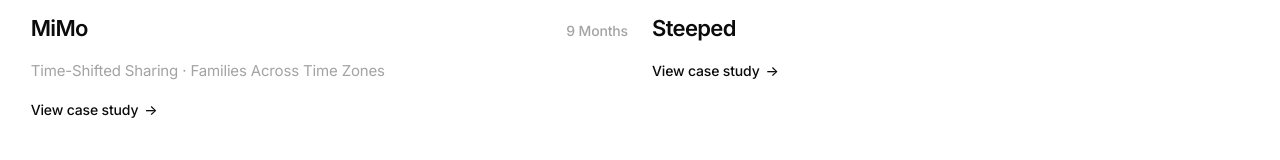
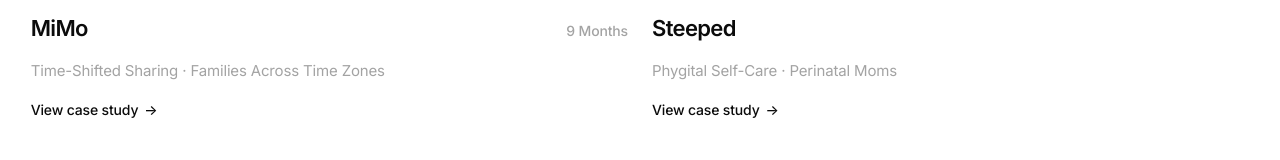
Before and after one commit to ying3298/ying-chung-portfolio, a plain HTML site: page index.html in a window 1280 px wide. Shown: the part 2341-2501 px from the top of the page. Drawn offline with Linux system fonts and the light colour scheme; animation ran at ten frames a second; a web font is replaced by a local one.

Commit message:
Steeped card: add category line
Co-Authored-By: Claude Opus 5.5 <noreply@anthropic.com>
Claude-Session: https://claude.ai/code/session_01WD3SAtVDyrkX9nP9bLHVH3

```diff
--- a/index.html
+++ b/index.html
@@ -1426,6 +1426,7 @@ html.has-cur [data-cur] *{cursor:none;}
             <img src="assets/steeped-cover-4x3-poster.jpg" alt="Steeped: raspberry tea glowing on the smart coaster beside the tea kit, with the phone showing the tea left in the cup." width="1400" height="1050">
           </div>
           <div class="top"><h3>Steeped</h3></div>
+          <p class="cat">Phygital Self-Care · Perinatal Moms</p>
           <span class="go">View case study</span>
         </a>
         <a class="h-card" href="#claude" data-cur="Draft">
```
